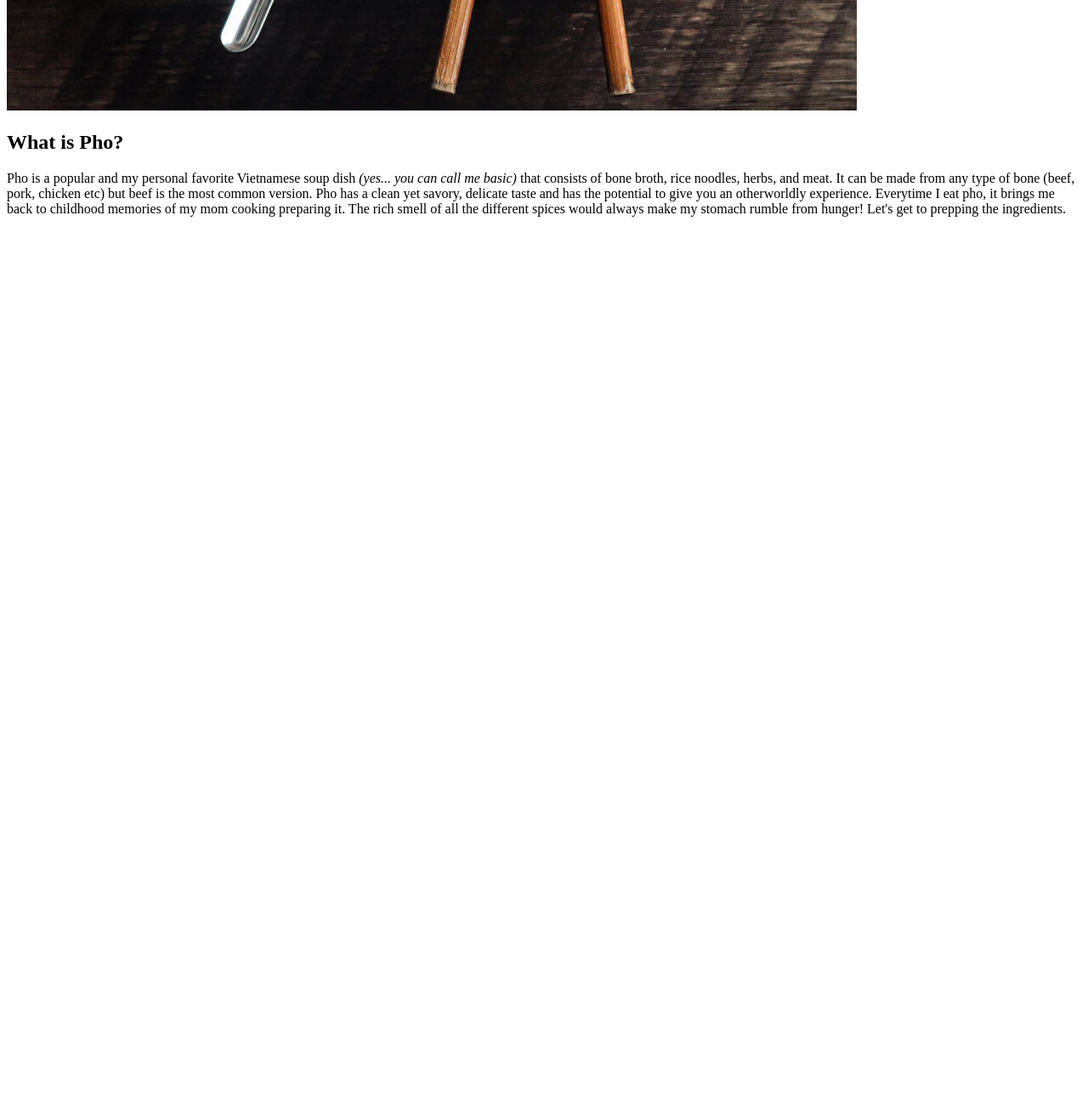
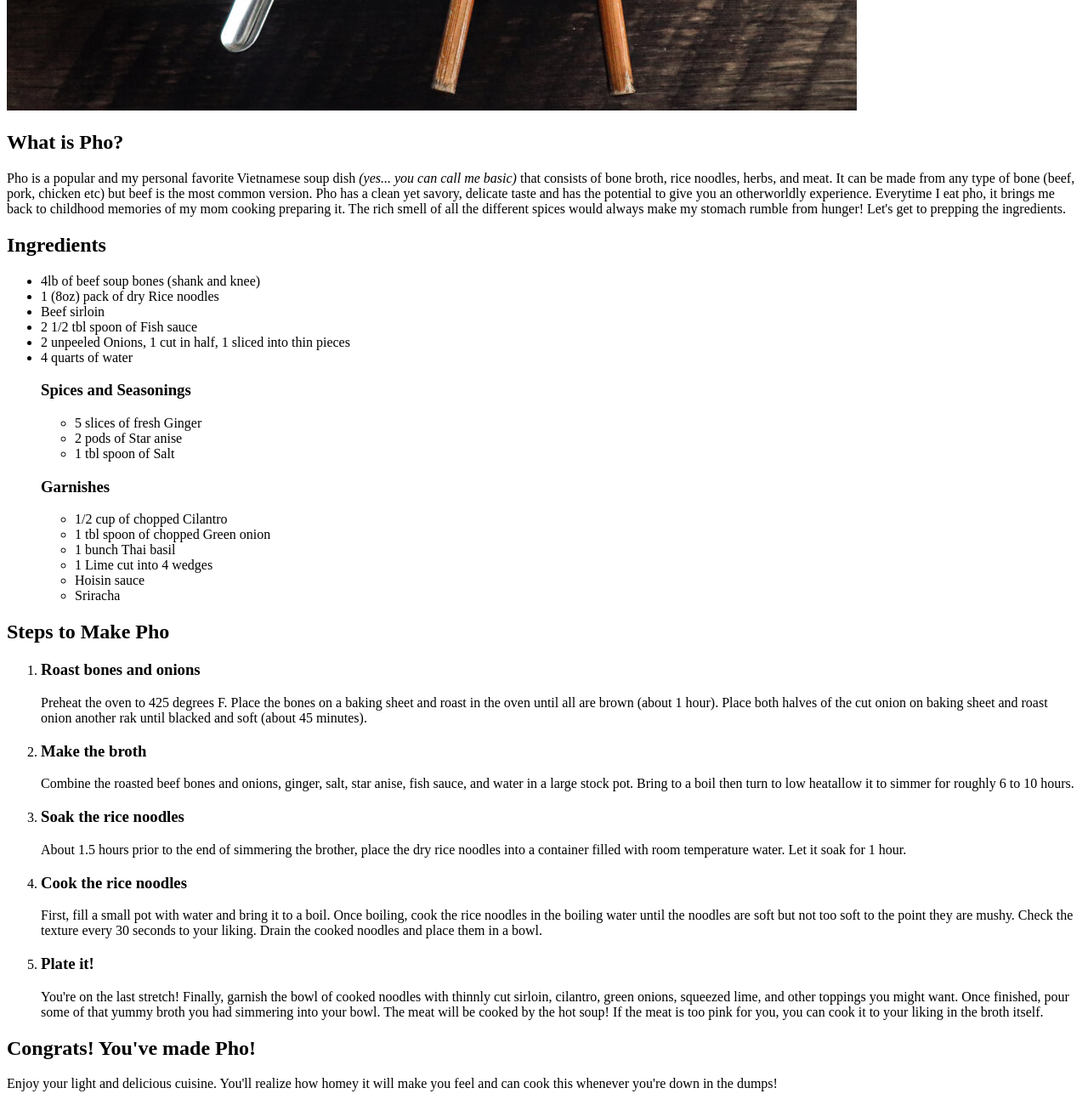
Before and after one commit to SiegingCryptkd/odin-recipes, a plain HTML site: page recipes/pho.html in a window 1280 px wide. Shown: the part 950-2250 px from the top of the page at 85% size. Before the commit the page ends 1221 px from the top, so only its background shows below. Drawn offline with Linux system fonts and the light colour scheme.

Commit message:
Edit recipes/pho.html
Edited pho.html to completion by adding all steps and descriptions
necessary to walk reader through cooking it. Included unordered and
ordered lists with respective headings. This allowed for prime
organization so the reader can follow easily.

```diff
--- a/recipes/pho.html
+++ b/recipes/pho.html
@@ -9,7 +9,7 @@
 
 <body>
     <h1>Pho</h1>
-    <img src="../images/pho.jpg" alt="Finished pho from above">
+        <img src="../images/pho.jpg" alt="Finished pho from above">
 
     <h2>What is Pho?</h2>
     <p>Pho is a popular and my personal favorite Vietnamese soup dish <i>(yes... you can call me basic)</i>
@@ -20,5 +20,54 @@
         different spices would always make my stomach rumble from hunger! Let's get to prepping the ingredients.
     </p>
 
+    <h2>Ingredients</h2>
+        <ul>
+            <li>4lb of beef soup bones (shank and knee)</li>
+            <li>1 (8oz) pack of dry Rice noodles</li>
+            <li>Beef sirloin</li>
+            <li>2 1/2 tbl spoon of Fish sauce</li>
+            <li>2 unpeeled Onions, 1 cut in half, 1 sliced into thin pieces</li>
+            <li>4 quarts of water</li>
+
+            <h3>Spices and Seasonings</h3>
+                <ul><li>5 slices of fresh Ginger</li>
+                    <li>2 pods of Star anise</li>
+                    <li>1 tbl spoon of Salt</li></ul>
+
+            <h3>Garnishes</h3>
+                <ul><li>1/2 cup of chopped Cilantro</li>
+                    <li>1 tbl spoon of chopped Green onion</li>
+                    <li>1 bunch Thai basil</li>
+                    <li>1 Lime cut into 4 wedges</li>
+                    <li>Hoisin sauce</li>
+                    <li>Sriracha</li></ul>
+        </ul>
+
+    <h2>Steps to Make Pho</h2>
+        <ol>
+            <li><h3>Roast bones and onions</h3><p>Preheat the oven to 425 degrees F. Place the bones on a baking sheet and roast
+                in the oven until all are brown (about 1 hour). Place both halves of the cut onion on baking sheet and roast onion
+                another rak until blacked and soft (about 45 minutes).
+            </p></li>
+            <li><h3>Make the broth</h3><p>Combine the roasted beef bones and onions, ginger, salt, star anise, fish sauce, and
+                water in a large stock pot. Bring to a boil then turn to low heatallow it to simmer for roughly 6 to 10 hours.
+            </p></li>
+            <li><h3>Soak the rice noodles</h3><p>About 1.5 hours prior to the end of simmering the brother, place the dry rice
+                noodles into a container filled with room temperature water. Let it soak for 1 hour.
+            </p></li>
+            <li><h3>Cook the rice noodles</h3><p>First, fill a small pot with water and bring it to a boil. Once boiling, cook
+                the rice noodles in the boiling water until the noodles are soft but not too soft to the point they are mushy.
+                Check the texture every 30 seconds to your liking. Drain the cooked noodles and place them in a bowl.
+            </p></li>
+            <li><h3>Plate it!</h3><p>You're on the last stretch! Finally, garnish the bowl of cooked noodles with thinnly cut
+                sirloin, cilantro, green onions, squeezed lime, and other toppings you might want. Once finished, pour some of
+                that yummy broth you had simmering into your bowl. The meat will be cooked by the hot soup! If the meat is too
+                pink for you, you can cook it to your liking in the broth itself.</p></li>
+        </ol>
+
+    <h2>Congrats! You've made Pho!</h2>
+    <p>Enjoy your light and delicious cuisine. You'll realize how homey it will make you feel and can cook this whenever you're
+        down in the dumps!
+    </p>
 </body>
 </html>
```
